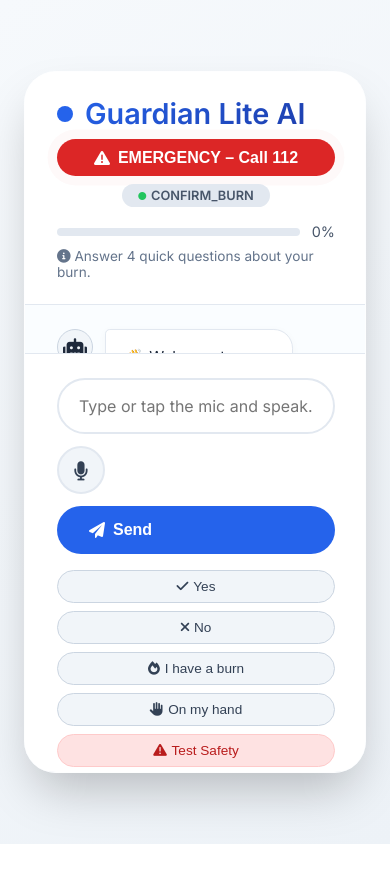
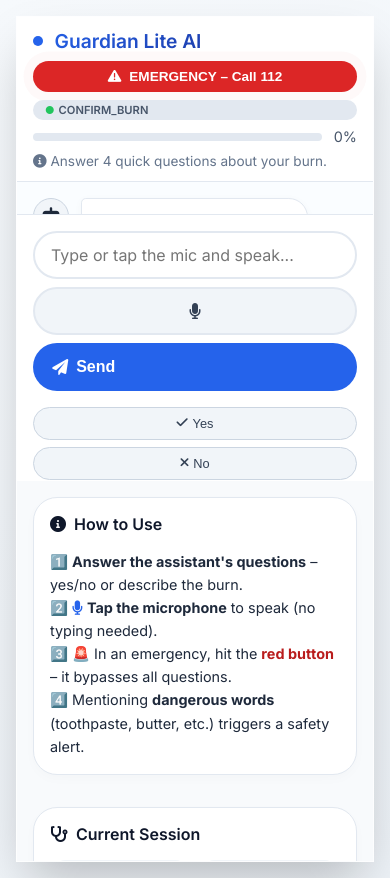
Before and after one commit to hostey/guardian-lite-ai, a website: page public/index.html in a window 390 px wide. Before the commit the page ends 844 px from the top, so only its background shows below. Drawn offline with Linux system fonts and the light colour scheme.

Commit message:
Update index.html

```diff
--- a/public/index.html
+++ b/public/index.html
@@ -661,6 +661,230 @@
             background: #cbd5e1;
             border-radius: 3px;
         }
+
+
+        /* ===== Mobile-First Responsive ===== */
+@media (max-width: 768px) {
+  /* Force everything to stack and use full width */
+  .app-container {
+    grid-template-columns: 1fr !important;
+    width: 100%;
+    margin: 0;
+    border-radius: 0;
+    min-height: 100vh;
+    display: flex;
+    flex-direction: column;
+  }
+
+  /* Chat panel takes fixed height, info panel flexible */
+  .chat-panel {
+    height: 60vh;
+    min-height: 400px;
+    border-right: none;
+    border-bottom: 1px solid #e2e8f0;
+    display: flex;
+    flex-direction: column;
+  }
+
+  .info-panel {
+    max-height: 40vh;
+    overflow-y: auto;
+    padding: 1rem;
+  }
+
+  /* Adjust header */
+  .chat-header {
+    padding: 0.75rem 1rem;
+  }
+
+  .header-row {
+    flex-wrap: wrap;
+    gap: 0.5rem;
+  }
+
+  .chat-header h1 {
+    font-size: 1.3rem;
+  }
+
+  .chat-header h1 i {
+    font-size: 1rem;
+    padding: 0.3rem;
+  }
+
+  .emergency-btn {
+    padding: 0.5rem 1rem;
+    font-size: 0.85rem;
+    white-space: nowrap;
+  }
+
+  .status-bar {
+    flex-wrap: wrap;
+    gap: 0.5rem;
+  }
+
+  .state-badge {
+    font-size: 0.7rem;
+    padding: 0.2rem 0.8rem;
+  }
+
+  .progress-container {
+    flex: 1;
+    min-width: 120px;
+  }
+
+  /* Chat messages area */
+  .chat-messages {
+    padding: 1rem;
+    flex: 1;
+    overflow-y: auto;
+  }
+
+  .message .bubble {
+    font-size: 0.9rem;
+    padding: 0.75rem 1rem;
+    max-width: 85%;
+  }
+
+  /* Input area */
+  .chat-input-area {
+    padding: 1rem;
+  }
+
+  .input-group {
+    flex-wrap: wrap;
+    gap: 0.5rem;
+  }
+
+  .input-group input {
+    flex: 1 1 auto;
+    min-width: 200px;
+    padding: 0.75rem 1rem;
+    font-size: 16px; /* prevents zoom on iOS */
+  }
+
+  .voice-btn,
+  .input-group button#sendButton {
+    height: 48px;
+    min-width: 48px;
+    font-size: 1rem;
+  }
+
+  .input-group button#sendButton {
+    padding: 0 1.2rem;
+  }
+
+  .quick-actions {
+    justify-content: center;
+    gap: 0.4rem;
+  }
+
+  .quick-btn {
+    padding: 0.5rem 0.8rem;
+    font-size: 0.8rem;
+    white-space: nowrap;
+  }
+
+  /* Info panel sections */
+  .info-section {
+    padding: 1rem;
+  }
+
+  .info-section h3 {
+    font-size: 1rem;
+  }
+
+  .stats-grid {
+    grid-template-columns: repeat(2, 1fr);
+    gap: 0.5rem;
+  }
+
+  .stat-item {
+    padding: 0.5rem;
+  }
+
+  .stat-value {
+    font-size: 1.2rem;
+  }
+
+  .myths-list {
+    justify-content: center;
+  }
+
+  .myth-tag {
+    font-size: 0.7rem;
+    padding: 0.2rem 0.6rem;
+  }
+
+  .footer-note {
+    font-size: 0.7rem;
+  }
+}
+
+/* Extra small devices (max-width: 480px) */
+@media (max-width: 480px) {
+  .chat-panel {
+    height: 55vh;
+  }
+
+  .info-panel {
+    max-height: 45vh;
+  }
+
+  .chat-header h1 {
+    font-size: 1.2rem;
+  }
+
+  .emergency-btn {
+    width: 100%;
+    justify-content: center;
+  }
+
+  .status-bar {
+    flex-direction: column;
+    align-items: stretch;
+  }
+
+  .progress-container {
+    width: 100%;
+  }
+
+  .input-group {
+    flex-direction: column;
+  }
+
+  .voice-btn {
+    width: 100%;
+  }
+
+  .input-group button#sendButton {
+    width: 100%;
+  }
+
+  .quick-actions {
+    flex-direction: column;
+  }
+
+  .quick-btn {
+    width: 100%;
+    justify-content: center;
+  }
+
+  /* Hide less critical info on very small screens? */
+  .info-section:last-of-type {
+    display: none; /* optional: hide requirement cards if too crowded */
+  }
+}
+
+/* Ensure no horizontal scroll */
+body {
+  overflow-x: hidden;
+  width: 100%;
+}
+
+/* Make all containers respect padding and border */
+* {
+  box-sizing: border-box;
+}
     </style>
 </head>
 <body>
```
